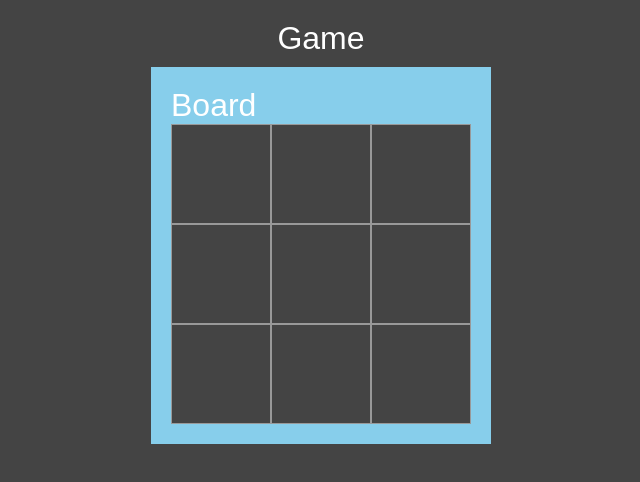
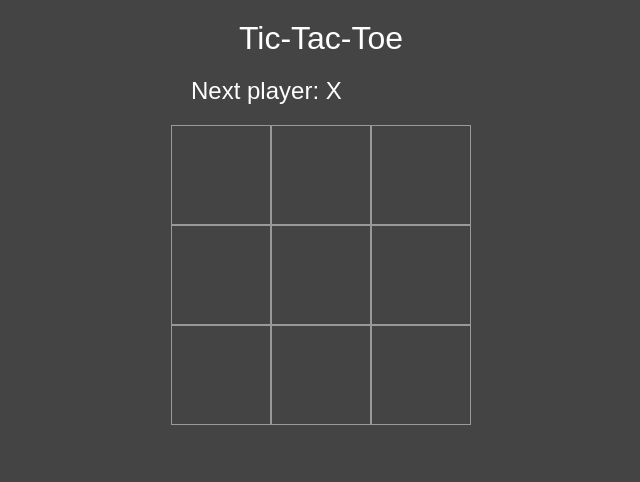
Before and after one commit to monmon8/tic-tac-toe, a React (Create React App) app: page / in a window 1280 px wide. Shown: the top 482 px of the page, without its empty margins (319-959 px from the left). Built offline with nearby package versions, Linux system fonts and the light colour scheme.

Commit message:
taking turns

```diff
--- a/src/index.css
+++ b/src/index.css
@@ -33,3 +33,8 @@ body{
   outline: none;
   background-color: #222;
 }
+
+.status{
+  margin: 20px;
+  font-size: 24px;
+};
--- a/src/index.js
+++ b/src/index.js
@@ -10,11 +10,14 @@ const Board = () =>{
 
   const[squares, setSquares ] = useState(initialSquares)
 
+  const [xIsNext, setxIsNEXT] = useState(true);
+
   const handleClickEvent = (i) => {
 
     const newSquares = [...squares];
-
-    newSquares[i] = 'X';
+    newSquares[i] = xIsNext ? "X" : "O";
+    setSquares(newSquares)
+    setxIsNEXT(!xIsNext)
 
     setSquares(newSquares)
 };
@@ -28,14 +31,10 @@ const Board = () =>{
     );
   };
 
-
+    const status = `Next player: ${xIsNext ? "X" : "O"}`;
   return(
-  <div style={{
-    backgroundColor: "skyblue",
-    margin: 10,
-    padding: 20
-  }}>
-    Board
+  <div >
+    <div className='status'>{status}</div>
     <div className="board-row">
     {renderSquare(0)}{renderSquare(1)}{renderSquare(2)}
     </div>
@@ -65,7 +64,7 @@ const Square= (props) =>{
 const Game = () =>{
   return (
     <div className="game">
-      Game
+      Tic-Tac-Toe
       <Board />
 
     </div>
```
